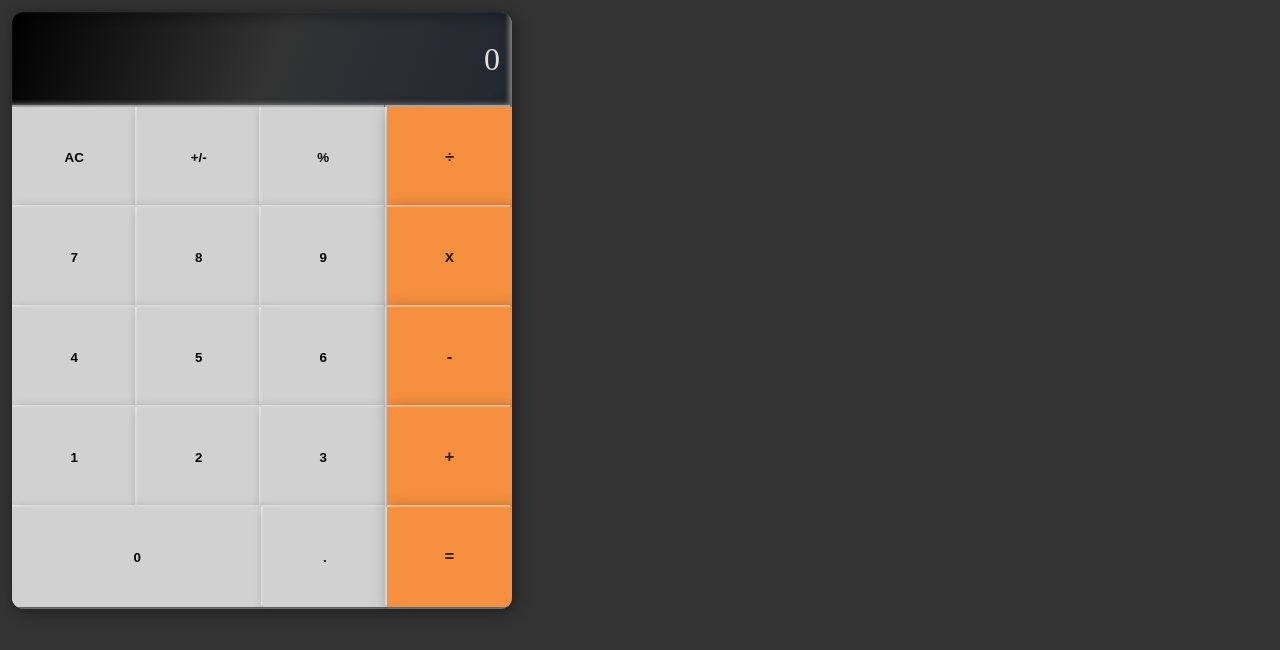
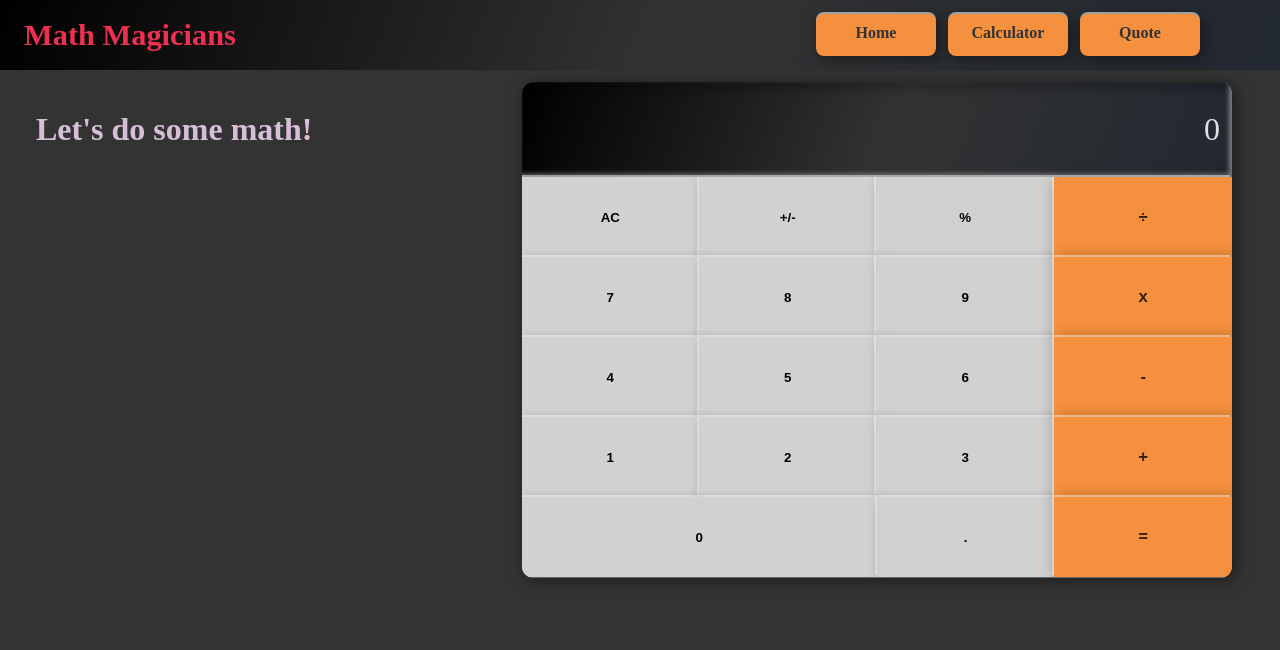
Before and after one commit to Ewoskyx/math-magi, a React (Create React App) app: page /calculator in a window 1280 px wide. Shown: the top 650 px of the page. Built offline with nearby package versions, Linux system fonts and the light colour scheme.

Commit message:
Add pages to app

```diff
--- a/package.json
+++ b/package.json
@@ -11,6 +11,7 @@
     "prop-types": "^15.8.1",
     "react": "^17.0.2",
     "react-dom": "^17.0.2",
+    "react-router-dom": "^6.2.1",
     "react-scripts": "5.0.0",
     "web-vitals": "^2.1.2"
   },
--- a/src/App.js
+++ b/src/App.js
@@ -1,10 +1,10 @@
 import React from 'react';
 import './App.css';
-import Calculator from './components/Calculator';
+import Home from './pages/Home';
 
 const App = () => (
   <div className="App">
-    <Calculator />
+    <Home />
   </div>
 );
 
--- a/src/components/Calculator.css
+++ b/src/components/Calculator.css
@@ -1,8 +1,29 @@
+.calc-wrapper {
+  display: flex;
+  justify-content: space-between;
+  align-items: baseline;
+  padding: 0 36px;
+  width: 100vw;
+  height: 75vh;
+}
+
+.calc-title {
+  width: 40%;
+  display: flex;
+  margin-top: 36px;
+  justify-content: start;
+}
+
+.calc-title h3 {
+  font-size: 2rem;
+  color: thistle;
+}
+
 .calcbody {
   border: none;
   box-shadow: inset -3px -3px 5px #ffffff90, 3px 3px 15px #00000070;
-  width: 500px;
-  height: 597px;
+  width: 60%;
+  height: 496px;
   display: flex;
   flex-direction: column;
   flex-wrap: wrap;
@@ -35,7 +56,7 @@
 
 .keypad {
   width: 100%;
-  height: 500px;
+  height: 400px;
   display: flex;
 }
 
@@ -56,7 +77,7 @@
   justify-content: center;
   align-items: center;
   list-style: none;
-  width: 124.5px;
+  width: 33.3%;
   height: 20%;
   border: none;
   text-align: center;
--- a/src/components/Calculator.js
+++ b/src/components/Calculator.js
@@ -15,7 +15,10 @@ const calculator = () => {
 
   const screen = `${((calcObj.total || '') + (calcObj.operation || '') + (calcObj.next || '')) || '0'}`;
   return (
-    <>
+    <div className="calc-wrapper">
+      <div className="calc-title">
+        <h3>Let&apos;s do some math!</h3>
+      </div>
       <div className="calcbody">
         <div className="display"><p className="result">{screen}</p></div>
         <div className="keypad">
@@ -45,7 +48,7 @@ const calculator = () => {
           </ul>
         </div>
       </div>
-    </>
+    </div>
   );
 };
 
--- /dev/null
+++ b/src/components/Navbar.css
@@ -0,0 +1,54 @@
+.navBar {
+  background: rgb(0, 0, 0);
+  background: linear-gradient(111deg, rgba(0, 0, 0, 1) 0%, rgba(51, 51, 51, 1) 52%, rgba(34, 40, 49, 1) 100%);
+  display: flex;
+  justify-content: space-between;
+  align-items: center;
+  height: 70px;
+}
+
+.navlinks {
+  display: flex;
+  margin-right: 80px;
+  gap: 12px;
+  width: 30%;
+  height: 60%;
+}
+
+.navlogo {
+  color: rgb(238, 49, 81);
+  margin-left: 24px;
+  font-size: 1.9rem;
+}
+
+.navlinks li {
+  background-color: #f5903e;
+  border-radius: 8px;
+  box-shadow: 0 -2px 0 #ffffff90, 3px 3px 15px #00000070;
+  color: rgba(0, 0, 0, 0.8);
+  list-style: none;
+  border: none;
+  width: 100%;
+  height: 100%;
+}
+
+.navlinks li:hover {
+  box-shadow: inset -1px -2px 2px #ffffff70, inset 3px 3px 25px #00000070;
+  transition: all 170ms ease-in-out;
+}
+
+.text-link {
+  display: inline-block;
+  text-decoration: none;
+  color: #333;
+  background-color: transparent;
+  width: 100%;
+  height: 100%;
+  font-weight: bold;
+  text-align: center;
+  padding-top: 10px;
+}
+
+.text-link:hover {
+  color: #f1f2f3;
+}
--- /dev/null
+++ b/src/components/Navbar.js
@@ -0,0 +1,21 @@
+import React from 'react';
+import { NavLink } from 'react-router-dom';
+import './Navbar.css';
+
+const Navbar = () => (
+  <nav className="navBar">
+    <h1 className="navlogo">Math Magicians</h1>
+    <ul className="navlinks">
+      <li>
+        <NavLink className="text-link" to="/"> Home </NavLink>
+      </li>
+      <li>
+        <NavLink className="text-link" to="/calculator"> Calculator </NavLink>
+      </li>
+      <li>
+        <NavLink className="text-link" to="/quote"> Quote </NavLink>
+      </li>
+    </ul>
+  </nav>
+);
+export default Navbar;
--- a/src/index.js
+++ b/src/index.js
@@ -1,10 +1,13 @@
 import React from 'react';
-import ReactDOM from 'react-dom';
+import { render } from 'react-dom';
+import { BrowserRouter } from 'react-router-dom';
 import App from './App';
 
-ReactDOM.render(
+render(
   <React.StrictMode>
-    <App />
+    <BrowserRouter>
+      <App />
+    </BrowserRouter>
   </React.StrictMode>,
   document.getElementById('root'),
 );
--- /dev/null
+++ b/src/pages/Home.css
@@ -0,0 +1,21 @@
+.home {
+  color: thistle;
+}
+
+.home-header {
+  font-size: 1.9rem;
+  margin-top: 12px;
+  margin-left: 24px;
+}
+
+.text-wrapper {
+  width: 100%;
+  margin-top: 24px;
+  padding: 24px;
+  gap: 24px;
+}
+
+.text-wrapper p {
+  font-size: 1.1rem;
+  padding: 12px;
+}
--- /dev/null
+++ b/src/pages/Home.js
@@ -0,0 +1,39 @@
+/* eslint-disable no-unused-vars */
+import React from 'react';
+import { Route, Routes } from 'react-router-dom';
+import Calculator from '../components/Calculator';
+import Quotes from './Quotes';
+import Navbar from '../components/Navbar';
+import './Home.css';
+
+const Home = () => {
+  const placeholderText = 'Lorem ipsum dolor sit amet, consectetur adipiscing elit, sed do eiusmod tempor incididunt ut labore et dolore magna aliqua. Ut enim ad minim veniam, quis nostrud exercitation ullamco laboris nisi ut aliquip ex ea commodo consequat. Duis aute irure dolor in reprehenderit in voluptate velit esse cillum dolore eu fugiat nulla pariatur. Excepteur sint occaecat cupidatat non proident, sunt in culpa qui officia deserunt mollit anim id est laborum.';
+  const placeholderTextTwo = 'Lorem ipsum dolor sit amet, consectetur adipiscing elit. Maecenas rhoncus efficitur lacus nec molestie. Aliquam a interdum massa. Ut in dictum sapien. Quisque ullamcorper consectetur tortor, vel luctus elit molestie quis. Aenean lacinia velit finibus, sollicitudin velit at, posuere lectus. Nulla ornare quam in sollicitudin molestie. Pellentesque habitant morbi tristique senectus et netus et malesuada fames ac turpis egestas. Praesent pellentesque, erat vel porttitor lacinia, dolor orci tempus magna, vel vestibulum quam nisi vitae velit. Praesent efficitur ipsum et metus tincidunt sollicitudin quis a urna. Nam faucibus ipsum augue, non molestie velit volutpat sed. Cras ultrices turpis venenatis nulla lacinia, vitae venenatis urna venenatis. Nam rutrum, nulla vitae pretium volutpat, dui velit fringilla ante, et malesuada ex velit non turpis. Integer at efficitur lorem, sit amet pellentesque dolor. Sed suscipit neque magna, porttitor volutpat nunc porttitor ut. Integer molestie, leo sed mollis efficitur, lacus elit fringilla massa, ac auctor libero.';
+  return (
+    <>
+      <Navbar />
+      <Routes>
+        <Route
+          path="/"
+          element={(
+            <section className="home">
+              <h1 className="home-header">Welcome to our page!</h1>
+              <div className="text-wrapper">
+                <p>{placeholderText}</p>
+                <p>{placeholderTextTwo}</p>
+              </div>
+            </section>
+          )}
+        />
+        <Route
+          path="/calculator"
+          element={<Calculator />}
+        />
+        <Route path="/quote" element={<Quotes />} />
+      </Routes>
+
+    </>
+  );
+};
+
+export default Home;
--- /dev/null
+++ b/src/pages/Quotes.css
@@ -0,0 +1,10 @@
+.quote {
+  margin-top: 36px;
+  max-width: 75vw;
+  height: 50vh;
+  margin-left: 36px;
+  display: flex;
+  justify-content: center;
+  align-items: center;
+  color: thistle;
+}
--- /dev/null
+++ b/src/pages/Quotes.js
@@ -0,0 +1,16 @@
+import React from 'react';
+import './Quotes.css';
+
+const Quotes = () => (
+  <section className="quote">
+    <h1>
+      “Mathematics is not about numbers, equations, computations,
+      or algorithms: it is about understanding.”
+
+      - William Paul Thurston.
+
+    </h1>
+  </section>
+);
+
+export default Quotes;
```
Also changed, not shown: 1 other file (tests, documents, lock files or other folders).
